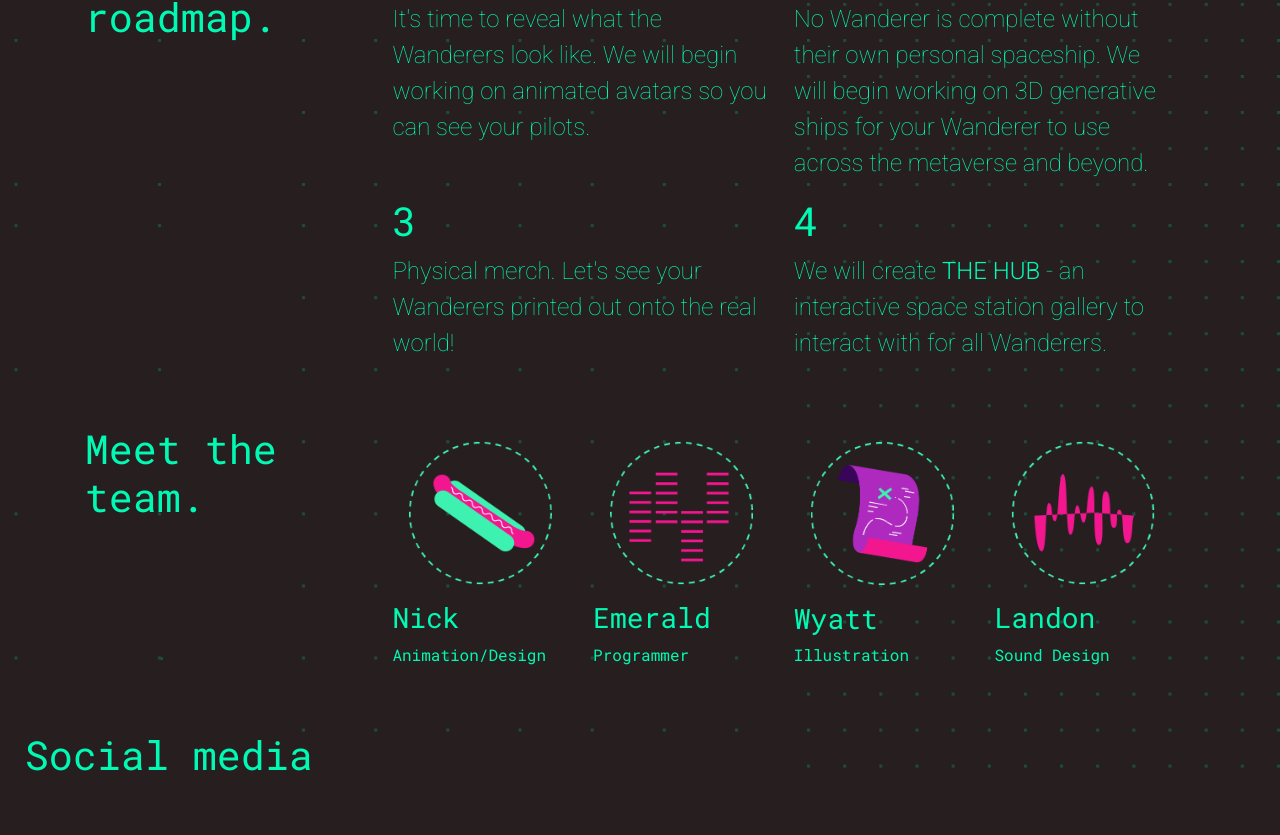
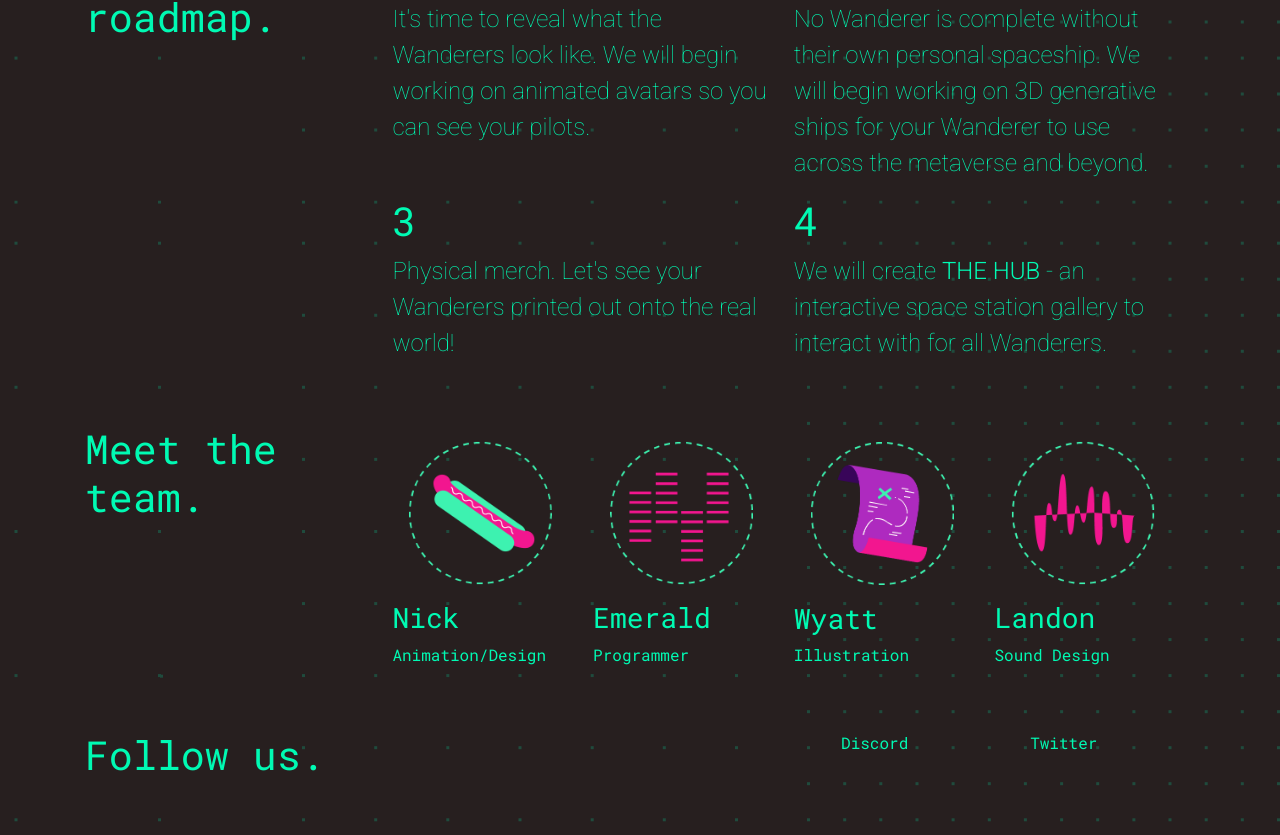
Before and after one commit to wanderers-nft/wanderers, a React (Create React App) app in the folder frontend/: page / in a window 1280 px wide. Shown: the part 1436-2271 px from the top of the page. Before the commit the page ends 2236 px from the top, so only its background shows below. Built offline with nearby package versions, Linux system fonts and the light colour scheme.

Commit message:
Add placeholder social media

```diff
--- a/frontend/src/Home.tsx
+++ b/frontend/src/Home.tsx
@@ -1,7 +1,8 @@
 import {About} from "./About";
-import {Col, Container, Row} from "react-bootstrap";
+import {Container} from "react-bootstrap";
 import {Roadmap} from "./Roadmap";
 import {Team} from "./Team";
+import {SocialMedia} from "./SocialMedia";
 
 export function Home() {
     return (
@@ -12,13 +13,8 @@ export function Home() {
             <Roadmap/>
             <section id="team"/>
             <Team/>
-            <Row>
-                <Col>
-                    <h1>
-                        Social media
-                    </h1>
-                </Col>
-            </Row>
+            <section id="social"/>
+            <SocialMedia/>
         </Container>
     )
 }
--- /dev/null
+++ b/frontend/src/SocialMedia.css
@@ -0,0 +1,13 @@
+.roadmap {
+}
+
+.roadmap p {
+    font-family: "Roboto", sans-serif;
+    font-weight: 100;
+    font-size: 200%;
+}
+
+.team {
+    width: 100%;
+    height: auto;
+}
--- /dev/null
+++ b/frontend/src/SocialMedia.tsx
@@ -0,0 +1,18 @@
+import {Col, Row} from "react-bootstrap";
+import "./Team.css";
+
+export function SocialMedia() {
+    return (
+        <Row className="my-5 m-lg-5 m-md-1">
+            <Col xl={8}>
+                <h1>Follow us.</h1>
+            </Col>
+            <Col xl={2}>
+                <p>Discord</p>
+            </Col>
+            <Col xl={2}>
+                <p>Twitter</p>
+            </Col>
+        </Row>
+    )
+}
```
